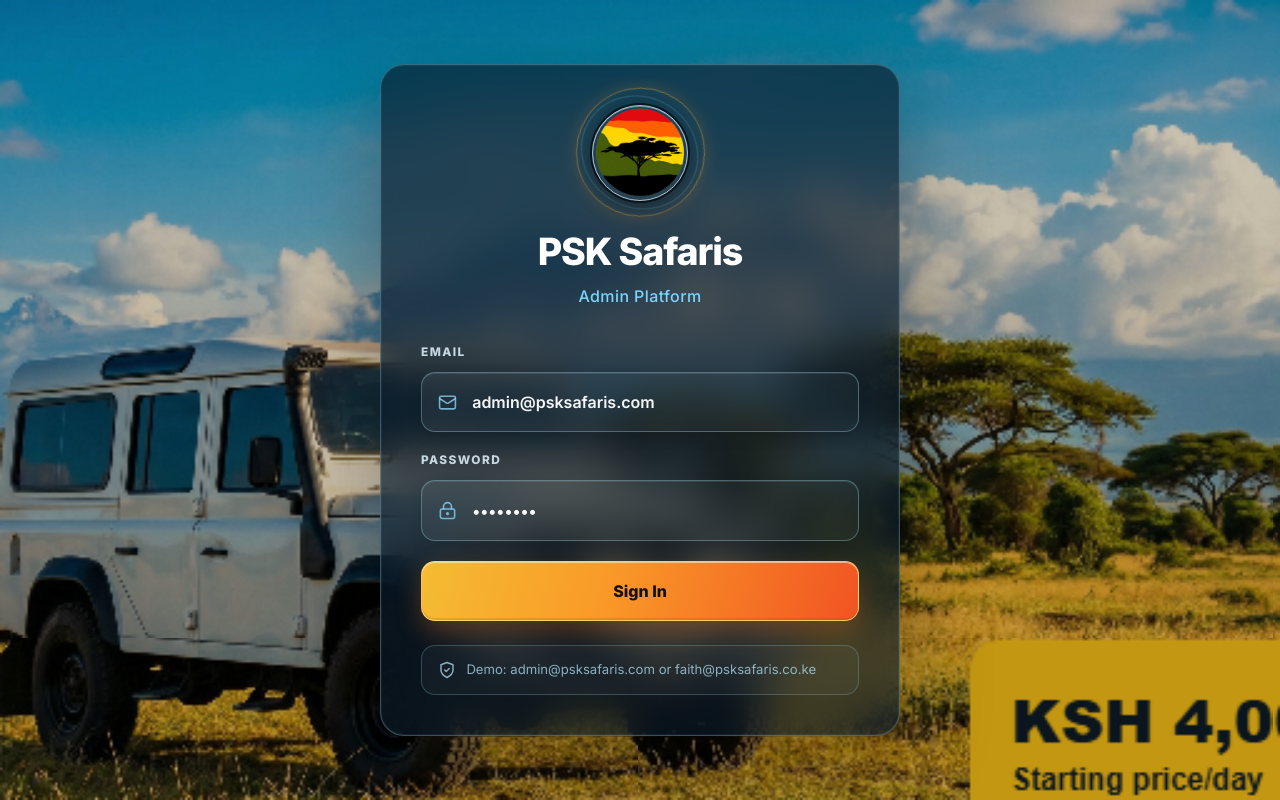
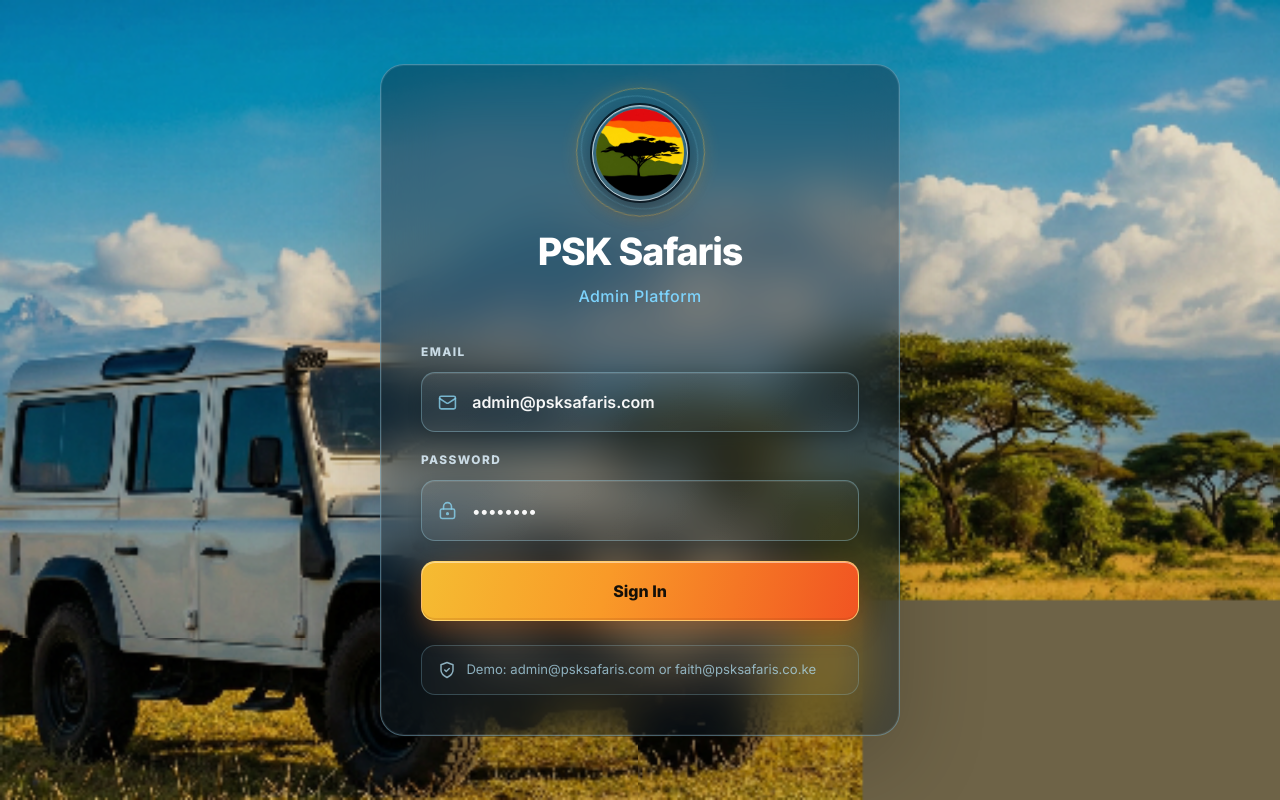
Before and after one commit to orenda497-afk/psk-admin-platform, a React (Vite) app: page / in a window 1280 px wide. Built offline with nearby package versions, Linux system fonts and the light colour scheme.

Commit message:
feat: remove price tag from background and make login card 40% transparent for better background visibility

```diff
--- a/src/pages/LoginPage.tsx
+++ b/src/pages/LoginPage.tsx
@@ -37,17 +37,17 @@ export default function LoginPage({ onLogin }: LoginPageProps) {
         backgroundAttachment: 'fixed'
       }}
     >
-      {/* Subtle overlay for form contrast */}
-      <div className="absolute inset-0 bg-black/20 z-0" />
+      {/* Minimal overlay for form contrast */}
+      <div className="absolute inset-0 bg-black/10 z-0" />
 
       <section
         className="psk-login-card-transparent relative z-10 w-full max-w-[520px] p-7 sm:p-10"
         style={{
-          backgroundColor: 'rgba(9, 26, 41, 0.65)',
-          backdropFilter: 'blur(20px)',
-          border: '1px solid rgba(160, 218, 239, 0.3)',
+          backgroundColor: 'rgba(9, 26, 41, 0.40)',
+          backdropFilter: 'blur(25px)',
+          border: '1px solid rgba(160, 218, 239, 0.4)',
           borderRadius: '24px',
-          boxShadow: '0 28px 90px rgba(0,0,0,0.3), 0 0 0 1px rgba(255,255,255,0.05) inset'
+          boxShadow: '0 28px 90px rgba(0,0,0,0.2), 0 0 0 1px rgba(255,255,255,0.08) inset'
         }}
       >
         <header className="flex flex-col items-center text-center">
```
Also changed, not shown: public/branding/mount-kenya-defender.png, 1 other file (tests, documents, lock files or other folders).
